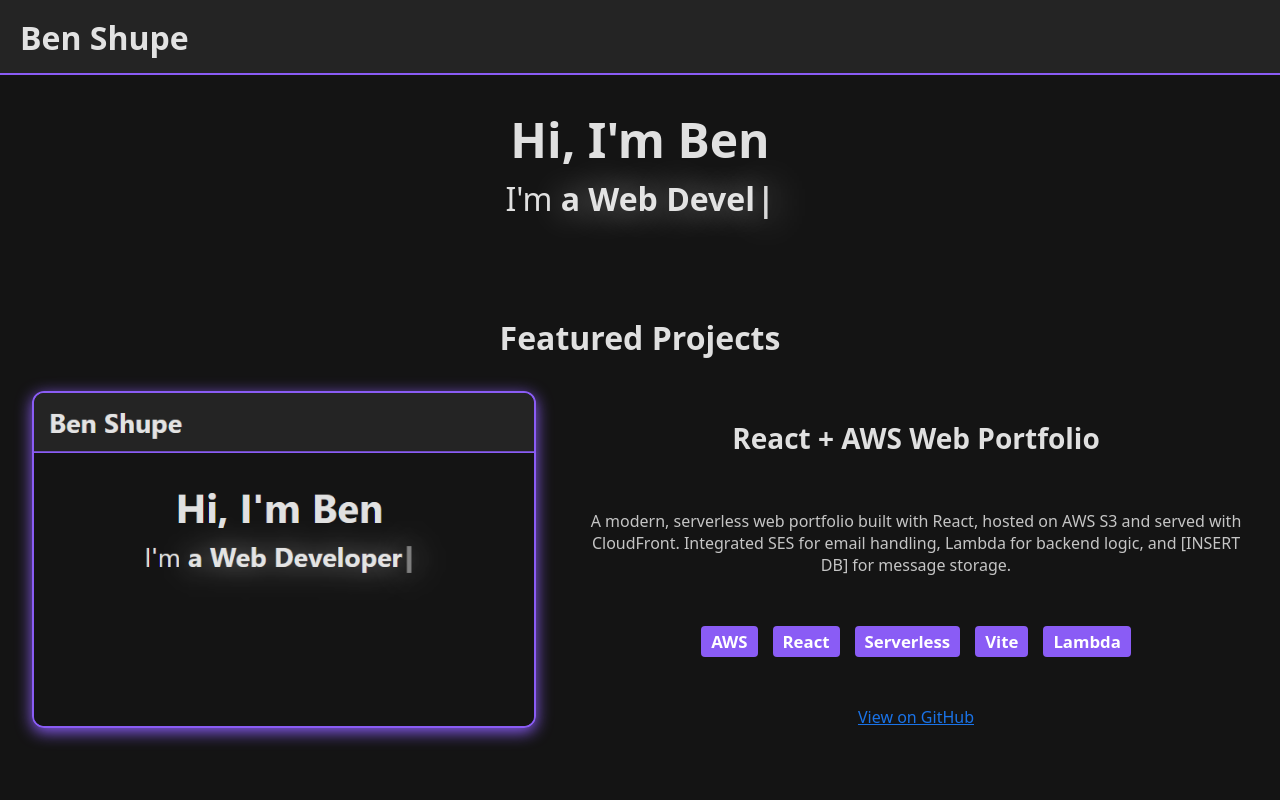
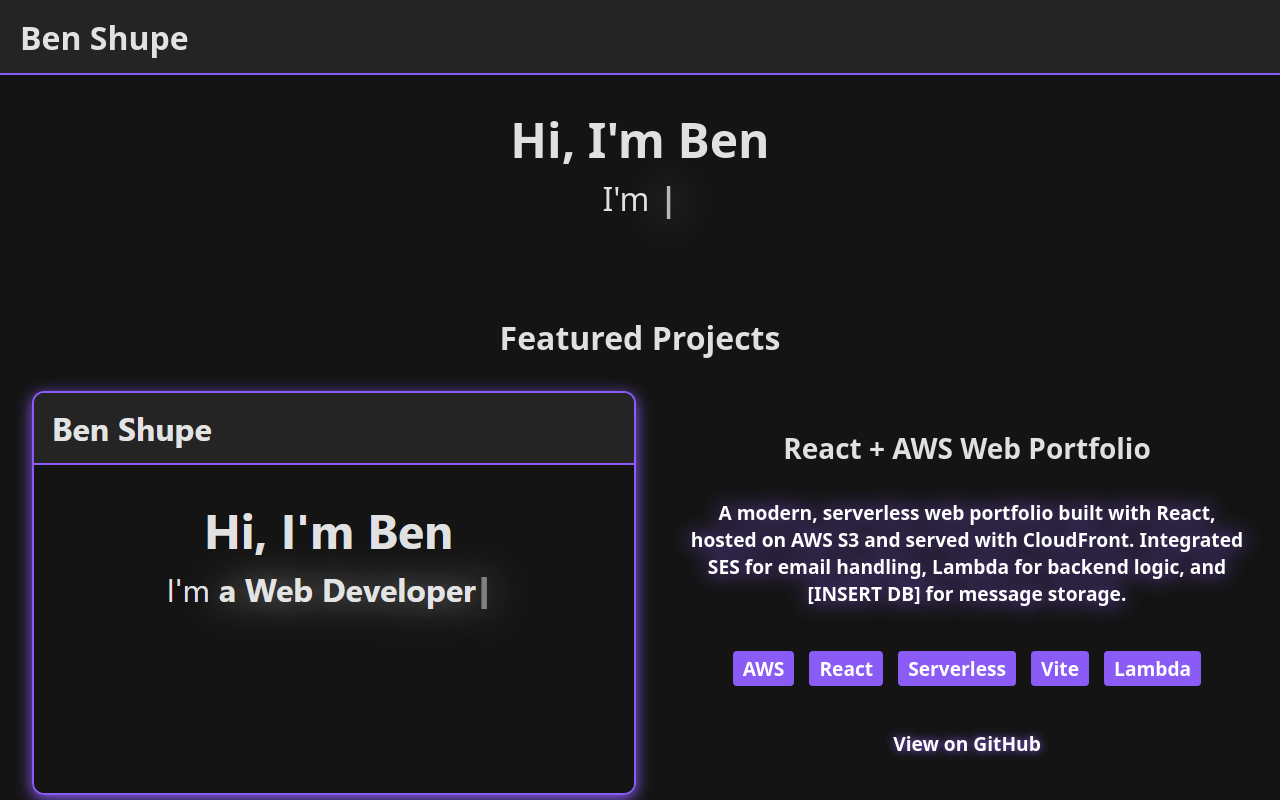
Before and after one commit to BenShupe/benshupe-frontend, a React (Vite) app: page / in a window 1280 px wide. Shown: the top 800 px of the page. Built offline with nearby package versions, Linux system fonts and the light colour scheme.

Commit message:
project section added

```diff
--- a/src/components/ProjectCard.css
+++ b/src/components/ProjectCard.css
@@ -1,39 +1,41 @@
 .project-card {
   display: flex;
   flex-direction: column;
-  gap: 3em;
+  gap: 50px;
   margin-bottom: 48px;
 }
 
-@media (min-width: 768px) {
-  .project-card {
-    flex-direction: row;
-  }
-}
-
 .project-image {
-  width: 100%;
-  max-width: 500px;
+  aspect-ratio: 3/2;
+  width:60vw;
+  height: auto;
   border-radius: 12px;
   box-shadow: 0 4px 16px rgba(138, 92, 245, 1);
   border: 2px solid #8a5cf5;
-  -webkit-user-drag: none;
+  user-select: none;
+  align-self: center;
 }
 
 .project-content {
   display: flex;
   flex-direction: column;
-  justify-content: space-between;
 }
 
 .project-title {
   font-size: 1.75rem;
   margin-bottom: 0px;
+  margin-top: 0px;
 }
 
 .project-description {
-  color: #c5c5c5;
+  color: #fff;
   margin-bottom: 12px;
+  margin-top: 0px;
+  filter: drop-shadow( 0 0 10px rgba(138, 92, 245, 1)) ;
+  font-weight:550;
+  font-size: 1.2rem;
+  width: 60%;
+  align-self: center;
 }
 
 .project-tags {
@@ -49,13 +51,43 @@
   background-color: #8a5cf5;
   padding: 4px 10px;
   border-radius: 4px;
-  font-size: 1.05rem;
-  font-weight:600;
+  font-size: 1.2rem;
+  font-weight:550;
   user-select: none;
 }
 
 .project-link {
-  color: #1a73e8;
-  text-decoration: underline;
-  font-weight: 500;
+  color: #fff;
+  text-decoration: none;
+  font-weight: 600;
+  font-size: 1.2rem;
+  filter: drop-shadow( 0 0 5px rgba(138, 92, 245, 1));
+  transition: filter 0.25s ease-in-out;
 }
+.project-link:hover {
+  filter: drop-shadow( 0 0 5px rgba(138, 92, 245, 1)) drop-shadow( 0 0 10px rgba(138, 92, 245, 1));
+}
+
+@media (min-width: 850px) {
+  .project-card {
+    flex-direction: row;
+    align-items: center;
+  }
+
+  .project-card.reverse {
+    flex-direction: row-reverse;
+  }
+
+  .project-image {
+    align-self: unset;
+  }
+
+  .project-description {
+    width: 100%
+  }
+
+  .project-content {
+    justify-items: space-around;
+    gap:2rem;
+  }
+}
--- a/src/components/ProjectCard.jsx
+++ b/src/components/ProjectCard.jsx
@@ -1,9 +1,8 @@
 import "./ProjectCard.css";
 
-export default function ProjectCard({ title, description, image_path, github, tags }) {
+export default function ProjectCard({ title, description, image_path, github, tags, reverse }) {
   return (
-    <div className="project-card">
-      <img src={image_path} alt={title} className="project-image" />
+    <div className={`project-card ${reverse ? "reverse" : ""}`}>
       <div className="project-content">
         <h3 className="project-title">{title}</h3>
         <p className="project-description">{description}</p>
@@ -16,6 +15,7 @@ export default function ProjectCard({ title, description, image_path, github, ta
           View on GitHub
         </a>
       </div>
+      <img src={image_path} alt={title} className="project-image" />
     </div>
   );
 }
--- a/src/components/ProjectSection.jsx
+++ b/src/components/ProjectSection.jsx
@@ -8,7 +8,7 @@ export default function ProjectSection() {
         <section id="projects">
             <h2>Featured Projects</h2>
             {projects.map((project, i) => (
-                <ProjectCard key={i} {...project} />
+                <ProjectCard key={i} {...project} reverse={i%2==0} />
             ))}
         </section>
     );
--- a/src/data/projects.js
+++ b/src/data/projects.js
@@ -3,9 +3,19 @@ export const projects = [
         title: "React + AWS Web Portfolio",
         description: "A modern, serverless web portfolio built with React, hosted on AWS S3 and served with CloudFront. Integrated SES for email handling, Lambda for backend logic, and [INSERT DB] for message storage.",
         image_path: "/AWS-Portfolio-Home.png",
-        github: "https://github.com/yourusername/portfolio",
+        github: "https://github.com/BenShupe/benshupe-frontend",
         live: "https://benshupe.com",
         slug: "react-aws-portfolio",
         tags: ["AWS", "React", "Serverless", "Vite", "Lambda"],
-    }
+    },
+    {
+        title: "Flappy Bird AI",
+        description: "A self-learning AI that plays Flappy Bird using a genetic algorithm. Built from scratch with a simple neural network and trained over generations to improve performance without any labeled data.",
+        image_path: "/Flappy-Bird-AI.png",
+        github: "https://github.com/BenShupe/ai-flappy-bird",
+        live: "#",
+        slug: "flappy-bird-ai",
+        tags: ["Neural Network", "Genetic Algorithm", "AI", "Game AI", "JavaScript"],
+    },
+
 ];
--- a/src/pages/Home.jsx
+++ b/src/pages/Home.jsx
@@ -11,7 +11,7 @@ export default function Home() {
     <>
         <h1>Hi, I'm Ben</h1>
         <h2>
-            <TypeWriter preText="I'm " type_list={["a Student", "a Web Developer"]} pause={2000} />
+            <TypeWriter preText="I'm " type_list={["a University Student", "a Web Developer"]} pause={2000} />
         </h2>
         <ProjectSection />
         <div className="social-wrapper">
```
